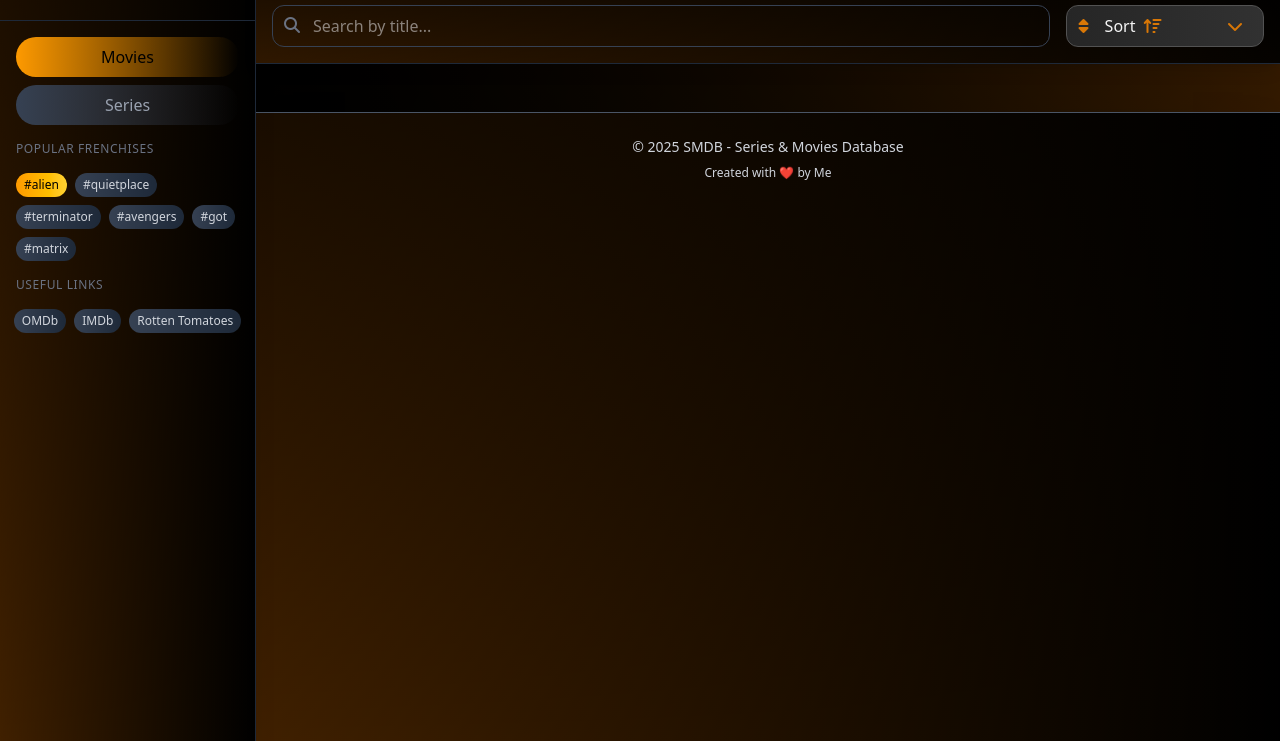
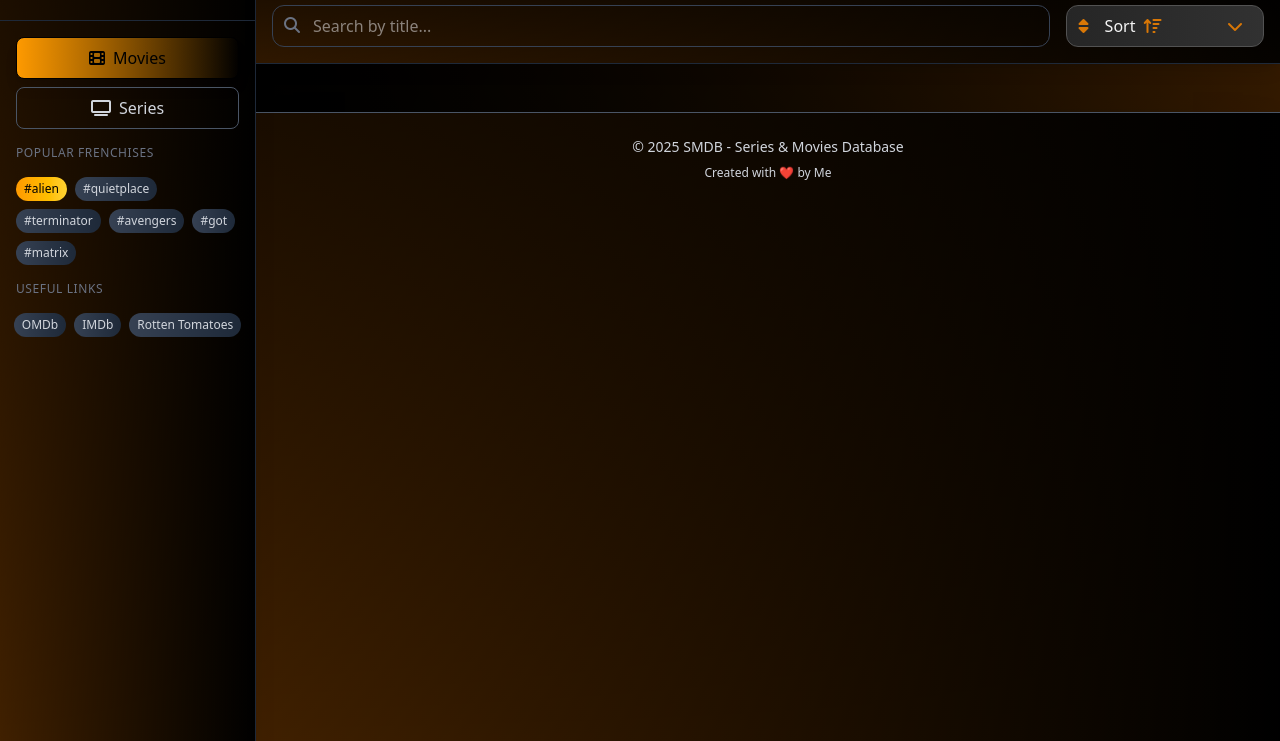
Before and after one commit to zsoltikaa/SMDB, a website: page frontend/index.html in a window 1280 px wide. Shown: the part 59-800 px from the top of the page. Drawn offline with nearby package versions, Linux system fonts and the light colour scheme; some packages are replaced by stand-ins of ours; no server answers.

Commit message:
enhanced the look of the 'movies' and 'series' button

```diff
--- a/frontend/index.html
+++ b/frontend/index.html
@@ -53,25 +53,24 @@
       <div class="p-4">
 
       <!-- buttons section -->
-        <div class="flex flex-col items-center gap-2 mb-4 w-full">
-          <!-- Movies button -->
+      <div class="flex flex-col items-center gap-2 mb-6 w-full">
+        <!-- movies button -->
         <span
-            class="cursor-pointer w-full text-center text-lg px-3 py-2 rounded-full font-medium transition-all duration-300 ease-in-out transform hover:scale-105 hover:shadow-xl"
+        class="cursor-pointer w-full text-center text-lg px-4 py-2 rounded-lg font-medium font-bold transition-all duration-300 ease-in-out transform hover:scale-105 hover:shadow-xl flex items-center justify-center"
         ng-click="mediumFilter = 'Movie'" ng-class="{
-                        'bg-gradient-to-r from-amber-500 to-amber-600 text-black hover:from-amber-600 hover:to-amber-400': mediumFilter === 'Movie',
-                        'bg-gradient-to-r from-gray-700 to-gray-600 text-gray-400 hover:from-gray-600 hover:to-gray-800 hover:text-white': mediumFilter !== 'Movie'
+          'bg-gradient-to-r from-amber-500 via-amber-400 to-amber-600 text-black shadow-lg shadow-amber-500/30 border border-amber-300': mediumFilter === 'Movie',
+          'bg-gradient-to-r from-gray-800 to-gray-700 text-gray-300 hover:from-gray-700 hover:to-gray-600 hover:text-white border border-gray-600': mediumFilter !== 'Movie'
         }">
-            Movies
+        <i class="fas fa-film mr-2"></i> Movies
         </span>
-
-          <!-- Series button -->
+        <!-- series button -->
         <span
-            class="cursor-pointer w-full text-center text-lg px-3 py-2 rounded-full font-medium transition-all duration-300 ease-in-out transform hover:scale-105 hover:shadow-xl"
+        class="cursor-pointer w-full text-center text-lg px-4 py-2 rounded-lg font-medium font-bold transition-all duration-300 ease-in-out transform hover:scale-105 hover:shadow-xl flex items-center justify-center mb-4"
         ng-click="mediumFilter = 'Series'" ng-class="{
-                      'bg-gradient-to-r from-amber-500 to-amber-600 text-black hover:from-amber-600 hover:to-amber-400': mediumFilter === 'Series',
-                      'bg-gradient-to-r from-gray-700 to-gray-600 text-gray-400 hover:from-gray-600 hover:to-gray-800 hover:text-white': mediumFilter !== 'Series'
+          'bg-gradient-to-r from-amber-500 via-amber-400 to-amber-600 text-black shadow-lg shadow-amber-500/30 border border-amber-300': mediumFilter === 'Series',
+          'bg-gradient-to-r from-gray-800 to-gray-700 text-gray-300 hover:from-gray-700 hover:to-gray-600 hover:text-white border border-gray-600': mediumFilter !== 'Series'
         }">
-            Series
+        <i class="fas fa-tv mr-2"></i> Series
         </span>
       </div>
 
```
Lines whose indentation alone changed are shown as unchanged.
